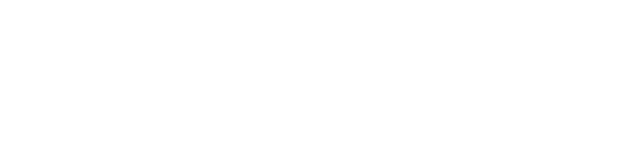
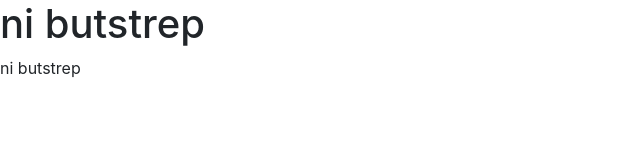
Before and after one commit to AdeliaNurazizahOP/Praktikum3, a plain HTML site: page bootstrap2.html in a window 1280 px wide. Shown: the whole page, without its empty margins (0-640 px from the left). Drawn offline with nearby package versions, Linux system fonts and the light colour scheme.

Commit message:
Update bootstrap2.html

```diff
--- a/bootstrap2.html
+++ b/bootstrap2.html
@@ -4,8 +4,10 @@
     <meta charset="UTF-8">
     <meta name="viewport" content="width=device-width, initial-scale=1.0">
     <title>Document</title>
+    <link rel="stylesheet" href="bootstrap-5.3.3-dist/css/bootstrap.min.css"/>
 </head>
 <body>
-
+    <h1>ni butstrep</h1>
+    <p>ni butstrep</p>
 </body>
 </html>
```
